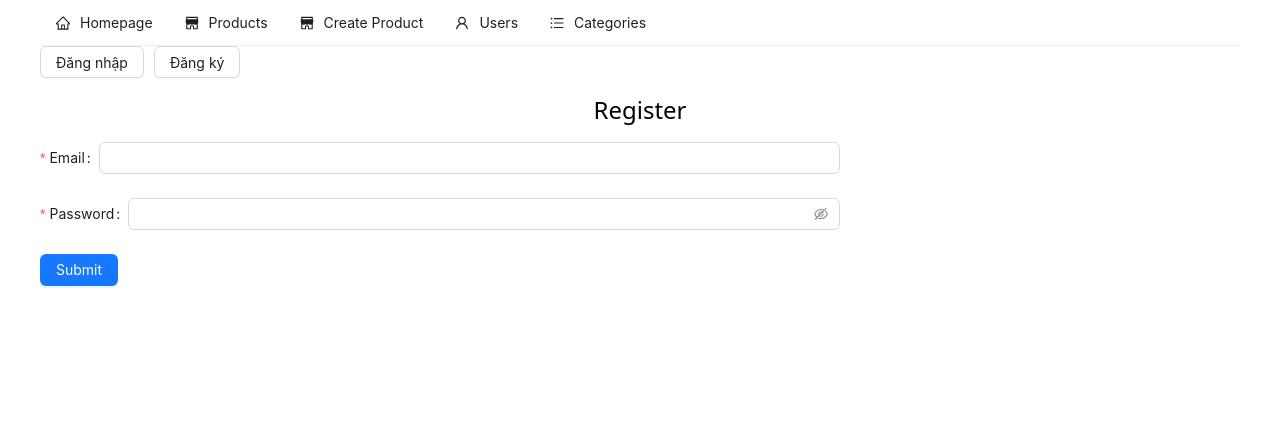
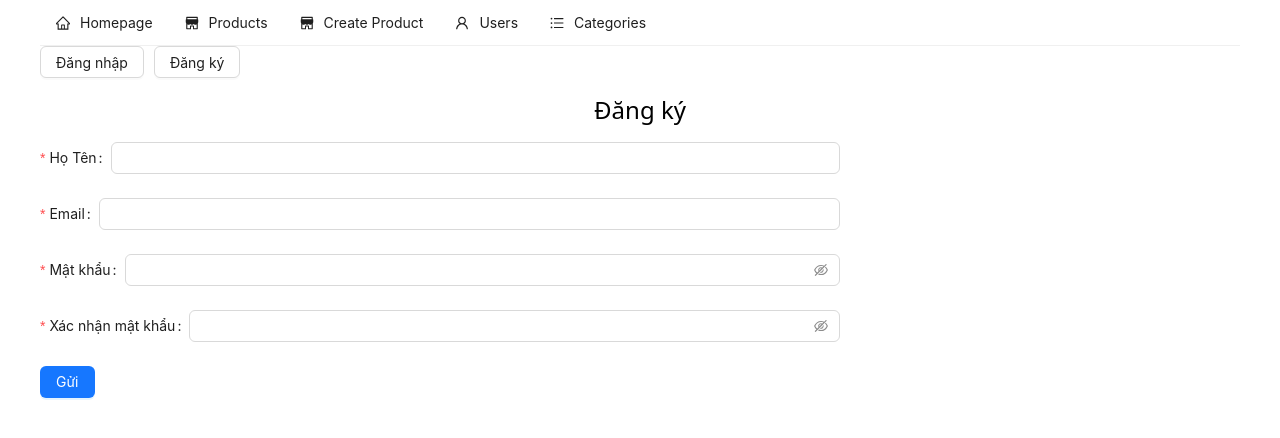
Before and after one commit to adot2310/DEMO-REACT, a React (Vite) app: page /register in a window 1280 px wide. Shown: the top 438 px of the page. Built offline with nearby package versions, Linux system fonts and the light colour scheme.

Commit message:
HomePage

```diff
--- a/db.json
+++ b/db.json
@@ -1,57 +1,96 @@
 {
   "products": [
     {
-      "name": "iPhone 15s",
-      "price": 999,
+      "name": "Samsung Galaxy S24",
       "image": "https://images.ctfassets.net/hrltx12pl8hq/28ECAQiPJZ78hxatLTa7Ts/2f695d869736ae3b0de3e56ceaca3958/free-nature-images.jpg?fit=fill&w=1200&h=630",
-      "id": 1,
-      "categoryId": 1
+      "price": 899,
+      "id": 2
     },
     {
-      "id": 2,
-      "name": "Samsung Galaxy S24",
-      "price": 899,
-      "image": "https://images.ctfassets.net/hrltx12pl8hq/28ECAQiPJZ78hxatLTa7Ts/2f695d869736ae3b0de3e56ceaca3958/free-nature-images.jpg?fit=fill&w=1200&h=630",
-      "categoryId": 1
+      "id": 3,
+      "name": "Xiaomi Mi 14",
+      "price": 599,
+      "image": "https://images.ctfassets.net/hrltx12pl8hq/28ECAQiPJZ78hxatLTa7Ts/2f695d869736ae3b0de3e56ceaca3958/free-nature-images.jpg?fit=fill&w=1200&h=630"
     },
     {
-      "name": "Smartphone 555",
-      "price": 342323,
-      "categoryId": 2,
+      "name": "qweqwe",
+      "price": 22222,
       "image": "https://images.ctfassets.net/hrltx12pl8hq/28ECAQiPJZ78hxatLTa7Ts/2f695d869736ae3b0de3e56ceaca3958/free-nature-images.jpg?fit=fill&w=1200&h=630",
-      "id": 3
+      "id": 5
     },
     {
-      "name": "Iphone 13",
-      "price": 230000,
-      "categoryId": 1,
+      "name": "hoadv",
+      "price": 22222,
       "image": "https://images.ctfassets.net/hrltx12pl8hq/28ECAQiPJZ78hxatLTa7Ts/2f695d869736ae3b0de3e56ceaca3958/free-nature-images.jpg?fit=fill&w=1200&h=630",
-      "id": 4
+      "id": 6
+    },
+    {
+      "name": "hoadv",
+      "price": 3333,
+      "image": "https://images.ctfassets.net/hrltx12pl8hq/28ECAQiPJZ78hxatLTa7Ts/2f695d869736ae3b0de3e56ceaca3958/free-nature-images.jpg?fit=fill&w=1200&h=630",
+      "id": 7
+    },
+    {
+      "name": "hoadv",
+      "price": 13333,
+      "image": "https://images.ctfassets.net/hrltx12pl8hq/28ECAQiPJZ78hxatLTa7Ts/2f695d869736ae3b0de3e56ceaca3958/free-nature-images.jpg?fit=fill&w=1200&h=630",
+      "id": 8
+    },
+    {
+      "name": "hoadv",
+      "price": 22222,
+      "image": "https://images.ctfassets.net/hrltx12pl8hq/28ECAQiPJZ78hxatLTa7Ts/2f695d869736ae3b0de3e56ceaca3958/free-nature-images.jpg?fit=fill&w=1200&h=630",
+      "id": 9
+    },
+    {
+      "name": "hoadv",
+      "price": 2222,
+      "image": "https://images.ctfassets.net/hrltx12pl8hq/28ECAQiPJZ78hxatLTa7Ts/2f695d869736ae3b0de3e56ceaca3958/free-nature-images.jpg?fit=fill&w=1200&h=630",
+      "id": 10
+    },
+    {
+      "name": "hoadv",
+      "price": 2222,
+      "image": "https://images.ctfassets.net/hrltx12pl8hq/28ECAQiPJZ78hxatLTa7Ts/2f695d869736ae3b0de3e56ceaca3958/free-nature-images.jpg?fit=fill&w=1200&h=630",
+      "id": 11
     }
   ],
   "categories": [
     {
-      "name": "Smartphones",
-      "description": "Các loại điện thoại thông minh.",
-      "id": 1
+      "id": 1,
+      "name": "Smartphones"
     },
     {
-      "name": "Tablets",
-      "description": "Máy tính bảng và thiết bị cầm tay.",
-      "id": 2
+      "id": 2,
+      "name": "Tablets"
     },
     {
       "id": 3,
-      "name": "Motorola",
-      "description": "Các sản phẩm của hãng Motorola."
+      "name": "Laptops"
     }
   ],
   "users": [
     {
-      "id": 1,
-      "name": "thuan",
-      "email": "user1@example.com",
-      "IsActive": true
+      "email": "hoadv21@fpt.edu.vn",
+      "password": "$2a$10$wj6KQYyH5Y6y8UZkOrMna.PUiEzX2xrZe40NQNv3Ya9Kiyu.2ZvI6",
+      "id": 1
+    },
+    {
+      "email": "hoadv214@fpt.edu.vn",
+      "password": "$2a$10$WGyIBs6RfLN.V3FgvGM9gOlM8UwrWLg5y24hTwL4KcoJJgRmA828C",
+      "id": 2
+    },
+    {
+      "email": "anhtu@gmail.com",
+      "password": "$2a$10$z8NvTfD2kDbgQrD3zycflO6..wWA9TFdq7EYeX9BoZ2GDWqd98J5G",
+      "id": 3
+    },
+    {
+      "email": "dotu2310@gmail.com",
+      "password": "$2a$10$kRdAjLzMGQ7FrM3Evt6A3eNXfqCpwcZic8aP1W.LNGnplNMJI0gHa",
+      "fullName": "Đỗ Tú",
+      "confirmPassword": "123456",
+      "id": 4
     }
   ]
 }
--- a/package.json
+++ b/package.json
@@ -9,7 +9,7 @@
     "build": "tsc -b && vite build",
     "lint": "eslint .",
     "preview": "vite preview",
-    "start": "json-server --watch db.json --port 3001"
+    "start": "concurrently \"json-server db.json -m ./node_modules/json-server-auth\" \"json-server --watch db.json --port 3001\""
   },
   "dependencies": {
     "@ant-design/icons": "^6.0.0",
@@ -18,7 +18,8 @@
     "@tanstack/react-query": "^5.83.0",
     "antd": "^5.26.4",
     "axios": "^1.11.0",
-    "json-server": "0.17.4",
+    "json-server": "0.17.0",
+    "json-server-auth": "^2.1.0",
     "react": "^19.1.0",
     "react-dom": "^19.1.0",
     "react-router-dom": "^7.6.3",
@@ -29,6 +30,7 @@
     "@types/react": "^19.1.2",
     "@types/react-dom": "^19.1.2",
     "@vitejs/plugin-react": "^4.4.1",
+    "concurrently": "^9.2.0",
     "eslint": "^9.25.0",
     "eslint-plugin-react-hooks": "^5.2.0",
     "eslint-plugin-react-refresh": "^0.4.19",
--- a/src/App.tsx
+++ b/src/App.tsx
@@ -8,7 +8,7 @@ import ProductCreate from "./components/ProductCreate";
 import "@ant-design/v5-patch-for-react-19";
 import RegisterPage from "./components/Register";
 import LoginPage from "./components/Login";
-import Homepage from "./components/Homepage";
+import Homepage from "./components/HomePage.tsx";
 import ProductUpdate from "./components/ProductUpdate.tsx";
 import PrivateRoute from "./components/PrivateRoute.tsx";
 import type { Children } from "react";
--- /dev/null
+++ b/src/components/Content.tsx
@@ -0,0 +1,81 @@
+import React, { useEffect, useState } from "react";
+import { Typography, Spin, Row, Col, Button } from "antd";
+import { Link } from "react-router-dom";
+import bannerImage from "../assets/img/sport1.jpg";
+
+const { Title } = Typography;
+
+const ContentComponent: React.FC = () => {
+  const [products, setProducts] = useState<any[]>([]);
+  const [loading, setLoading] = useState(true);
+
+  useEffect(() => {
+    fetch('/db.json')
+      .then((res) => res.json())
+      .then((data) => {
+        setProducts(data.products.slice(0, 9));
+        setLoading(false);
+      })
+      .catch(() => setLoading(false));
+  }, []);
+
+  const bannerStyle: React.CSSProperties = {
+    backgroundImage: `url(${bannerImage})`,
+    height: "400px",
+    backgroundSize: "cover",
+    backgroundPosition: "center",
+    position: "relative",
+  };
+
+  const overlayStyle: React.CSSProperties = {
+    position: "absolute",
+    inset: 0,
+    background: "rgba(0,0,0,0.4)",
+    display: "flex",
+    alignItems: "center",
+    justifyContent: "center",
+    color: "#fff",
+    fontSize: 36,
+    fontWeight: 700,
+    letterSpacing: 1,
+  };
+
+  return (
+    <div style={{ fontFamily: "Segoe UI, sans-serif", backgroundColor: "#f9f9f9" }}>
+      <div style={bannerStyle}>
+        <div style={overlayStyle}>Bùng nổ phong cách thể thao</div>
+      </div>
+
+      <section style={{ padding: "40px 32px" }}>
+        <Title level={2} style={{ color: "#333" }}>
+          Sản phẩm nổi bật
+        </Title>
+
+        {loading ? (
+          <div style={{ textAlign: "center", marginTop: 40 }}>
+            <Spin size="large" />
+          </div>
+        ) : products.length === 0 ? (
+          <p>Không có sản phẩm nào.</p>
+        ) : (
+          <Row gutter={[24, 24]}>
+            {products.map((product) => (
+              <Col xs={24} sm={12} md={8} lg={8} key={product.id}>
+                <div style={{ textAlign: "center", border: "1px solid #ddd", padding: 16 }}>
+                  <img src={product.image} alt={product.name} style={{ width: "100%", height: "auto", marginBottom: 16 }} />
+                  <h3>{product.name}</h3>
+                  <p>{product.price} VND</p>
+                  <Link to={`/product/detail/${product.id}`}>
+                    <Button type="primary">Chi tiết sản phẩm</Button>
+                  </Link>
+                </div>
+              </Col>
+            ))}
+          </Row>
+        )}
+      </section>
+    </div>
+  );
+};
+
+export default ContentComponent;
--- /dev/null
+++ b/src/components/Footer.tsx
@@ -0,0 +1,20 @@
+import React from "react";
+
+const Footer: React.FC = () => {
+  return (
+    <footer
+      style={{
+        backgroundColor: "#222",
+        color: "#fff",
+        padding: "24px 32px",
+        textAlign: "center",
+        marginTop: "40px",
+      }}
+    >
+      <p style={{ margin: 0 }}>&copy; 2025 Giày Thể Thao S-SPACE. All Rights Reserved.</p>
+      <p style={{ margin: 0 }}>Địa chỉ: Hà Nội - Việt Nam</p>
+    </footer>
+  );
+};
+
+export default Footer;
--- a/src/components/Header.tsx
+++ b/src/components/Header.tsx
@@ -5,13 +5,26 @@ import {
   UnorderedListOutlined,
   UserOutlined,
 } from "@ant-design/icons";
-import type { MenuProps } from "antd";
 import { Button, Menu } from "antd";
 import { Link, useNavigate } from "react-router-dom";
 
-type MenuItem = Required<MenuProps>["items"][number];
+const Header: React.FC = () => {
+  const [current, setCurrent] = useState("home");
+  const navigate = useNavigate();
+  const token = localStorage.getItem("token");
 
-const items: MenuItem[] = [
+  const handleLogout = () => {
+    localStorage.removeItem("token");
+    localStorage.removeItem("user");
+    window.location.href = "/login";
+  };
+
+  const onClick = (e: any) => {
+    setCurrent(e.key);
+    navigate(e.key);
+  };
+
+  const items = [
     {
       label: "Homepage",
       key: "/",
@@ -27,7 +40,6 @@ const items: MenuItem[] = [
       key: "/products/create",
       icon: <ShopFilled />,
     },
-
     {
       label: "Users",
       key: "/users",
@@ -39,22 +51,6 @@ const items: MenuItem[] = [
       icon: <UnorderedListOutlined />,
     },
   ];
-
-const Header: React.FC = () => {
-  const [current, setCurrent] = useState("home");
-  const navigate = useNavigate();
-  const token = localStorage.getItem("token");
-
-  const handleLogout = () => {
-    localStorage.removeItem("token");
-    localStorage.removeItem("user");
-    window.location.href = "/login";
-  };
-
-  const onClick: MenuProps["onClick"] = (e: any) => {
-    setCurrent(e.key);
-    navigate(e.key);
-  };
 
   return (
     <div>
--- a/src/components/HomePage.tsx
+++ b/src/components/HomePage.tsx
@@ -1,17 +1,16 @@
-import { useEffect } from "react";
+import React from "react";
 import Header from "./Header";
+import ContentComponent from "./Content";
+import Footer from "./Footer";
 
-function Homepage() {
-  useEffect(() => {
-    const timer = setInterval(() => console.log("Tick"), 1000);
-    return () => clearInterval(timer);
-  }, []);
+const HomePage: React.FC = () => {
   return (
     <div>
       <Header />
-      <h1>Trang chủ</h1>
-      <p>Chào mừng bạn đến với trang chủ của chúng tôi!</p>
+      <ContentComponent />
+      <Footer />
     </div>
   );
-}
-export default Homepage;
+};
+
+export default HomePage;
--- a/src/components/Register.tsx
+++ b/src/components/Register.tsx
@@ -1,36 +1,71 @@
 import { Button, Form, Input } from "antd";
+import Header from "./Header";
 import { useAuth } from "../hooks/useAuth";
-import Header from "./Header";
 
 function RegisterPage() {
   const authMutation = useAuth("register");
+
   const onSubmit = (values: any) => {
     authMutation.mutate(values);
   };
+
   return (
     <div>
       <Header />
-      <h1 className="text-center text-2xl my-4">Register</h1>
+      <h1 className="text-center text-2xl my-4">Đăng ký</h1>
       <Form onFinish={onSubmit}>
         <Form.Item
-          label="Email"
-          name="email"
-          rules={[{ required: true }, { type: "email" }]}
+          label="Họ Tên"
+          name="fullName"
+          rules={[{ required: true, message: "Vui lòng nhập họ tên!" }]}
         >
           <Input />
         </Form.Item>
         <Form.Item
-          label="Password"
+          label="Email"
+          name="email"
+          rules={[
+            { required: true, message: "Vui lòng nhập email!" },
+            { type: "email", message: "Email không hợp lệ!" },
+          ]}
+        >
+          <Input />
+        </Form.Item>
+        <Form.Item
+          label="Mật khẩu"
           name="password"
-          rules={[{ required: true }, { min: 6 }]}
+          rules={[
+            { required: true, message: "Vui lòng nhập mật khẩu!" },
+            { min: 6, message: "Mật khẩu phải có ít nhất 6 ký tự!" },
+          ]}
         >
           <Input.Password />
         </Form.Item>
+        <Form.Item
+          label="Xác nhận mật khẩu"
+          name="confirmPassword"
+          dependencies={['password']}
+          rules={[
+            { required: true, message: "Vui lòng xác nhận mật khẩu của bạn!" },
+            ({ getFieldValue }) => ({
+              validator(_, value) {
+                if (!value || getFieldValue('password') === value) {
+                  return Promise.resolve();
+                }
+                return Promise.reject(new Error('Mật khẩu xác nhận không khớp!'));
+              },
+            }),
+          ]}
+        >
+          <Input.Password />
+        </Form.Item>
+
         <Button type="primary" htmlType="submit">
-          Submit
+          Gửi
         </Button>
       </Form>
     </div>
   );
 }
+
 export default RegisterPage;
--- a/src/hooks/useAuth.ts
+++ b/src/hooks/useAuth.ts
@@ -5,21 +5,29 @@ import { useNavigate } from "react-router-dom";
 
 export const useAuth = (resource: string) => {
   const nav = useNavigate();
+
   const authUser = async (values: any) => {
-    const res = await axios.post(`http://localhost:3001/${resource}`, values);
-    return res.data;
+    try {
+      const res = await axios.post(`http://localhost:3000/${resource}`, values);
+      return res.data;
+    } catch (error: any) {
+      if (error.response) {
+        throw new Error(error.response.data.message || "Đã có lỗi xảy ra");
+      }
+      throw new Error("Không thể kết nối đến server");
+    }
   };
 
   const authMutation = useMutation({
     mutationFn: authUser,
     onSuccess: (data) => {
-      message.success("Thanh cong");
+      message.success("Thành công");
       localStorage.setItem("token", data.accessToken);
       localStorage.setItem("user", JSON.stringify(data.user));
       resource === "register" ? nav("/login") : nav("/");
     },
-    onError: () => {
-      message.error("That bai");
+    onError: (error: any) => {
+      message.error(error.message || "Thất bại");
     },
   });
 
```
Also changed, not shown: src/assets/img/sport1.jpg (added), 1 other file (tests, documents, lock files or other folders). Lines whose indentation alone changed are shown as unchanged.
